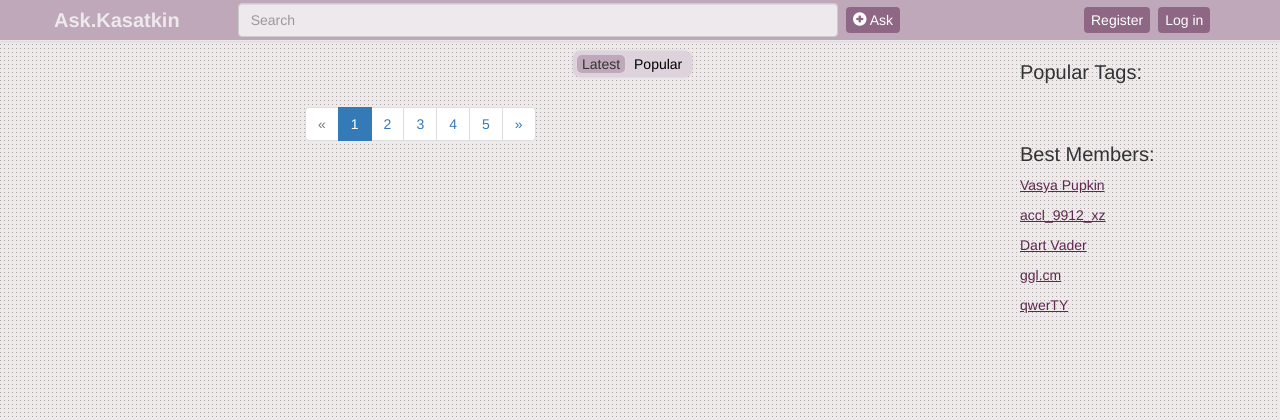
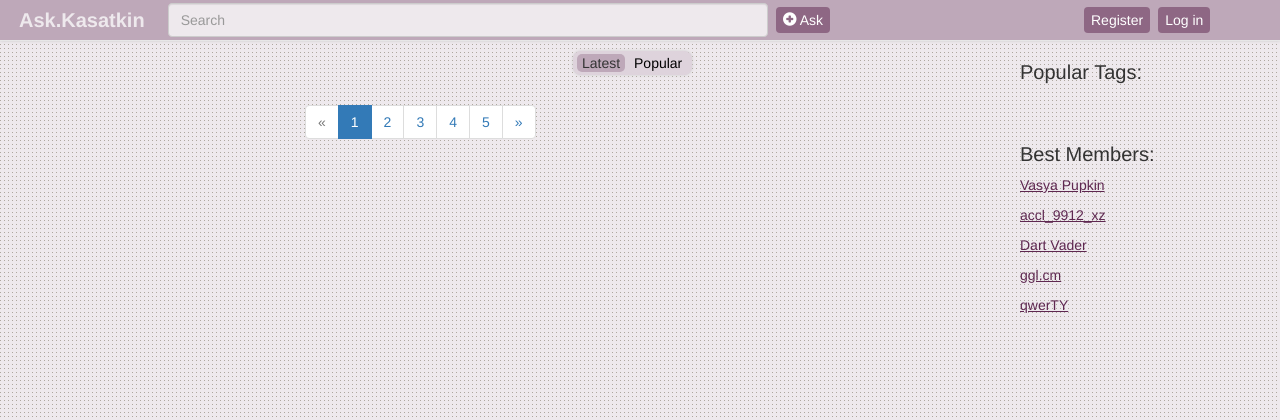
Before and after one commit to d3QUone/ask_kasatkin, a Django app: page / in a window 1280 px wide. Shown: the top 420 px of the page. Run offline with Django 3.2, Linux system fonts and the light colour scheme; data that the repository does not hold is empty; some libraries are stand-ins or nearby versions.

Commit message:
more style

```diff
--- a/ask_kasatkin/static/css/improve.css
+++ b/ask_kasatkin/static/css/improve.css
@@ -15,6 +15,10 @@ body {
     color: #5E2750;
 }
 
+.underline__link:hover {
+    text-decoration: underline;
+    color: #E36C43;
+}
 
 /* navbar improves */
 .navbar__new__color {
@@ -32,7 +36,7 @@ body {
 }
 
 .no__paddings {
-    display: inline;
+    display: inline-block;
     float: left;
     padding-left: 2px;
     padding-right: 2px;
@@ -40,15 +44,11 @@ body {
     margin-right: 2px;
 }
 
-.navbar__high {
-    margin-top: 8px;
-}
-
 .navbar__title {
     display: inline-block;
     margin-top: 6px;
-    margin-left: 50px;
-    margin-right: 50px;
+    margin-left: 15px;
+    margin-right: 15px;
     color: #EEE9ED;
     font-size: 20px;
     font-weight: 700;
@@ -59,6 +59,7 @@ body {
 }
 
 .navbar__input__form {
+    display: inline-block;
     background-color: #EEE9ED;
     width: 600px;
     margin-top: 3px;
@@ -93,15 +94,14 @@ body {
 
 /* switcher */
 .switchers__block {
-    padding-top: 3px;
-    padding-bottom: 3px;
+    padding-top: 2px;
+    padding-bottom: 2px;
     padding-left: 4px;
     width: 119px;
     margin-bottom: 10px;
     margin-left: 40%;
     background-color: #DED3DC;
     border-radius: 8px;
-
     box-shadow: 0 0 3px #c9c9c9;
 }
 
@@ -119,8 +119,6 @@ body {
     display: inline;
     padding-left: 5px;
     padding-right: 5px;
-    padding-top: 1px;
-    padding-bottom: 1px;
     border-radius: 5px;
 }
 
@@ -128,15 +126,16 @@ body {
     display: inline;
     padding-left: 5px;
     padding-right: 5px;
-    padding-top: 1px;
-    padding-bottom: 1px;
     border-radius: 5px;
     background-color: #EEE9ED;
 }
 
 .link__clear {
     color: black;
-    text-decoration: none;
+}
+
+.link__clear:hover {
+    color: black;
 }
 
 
```
